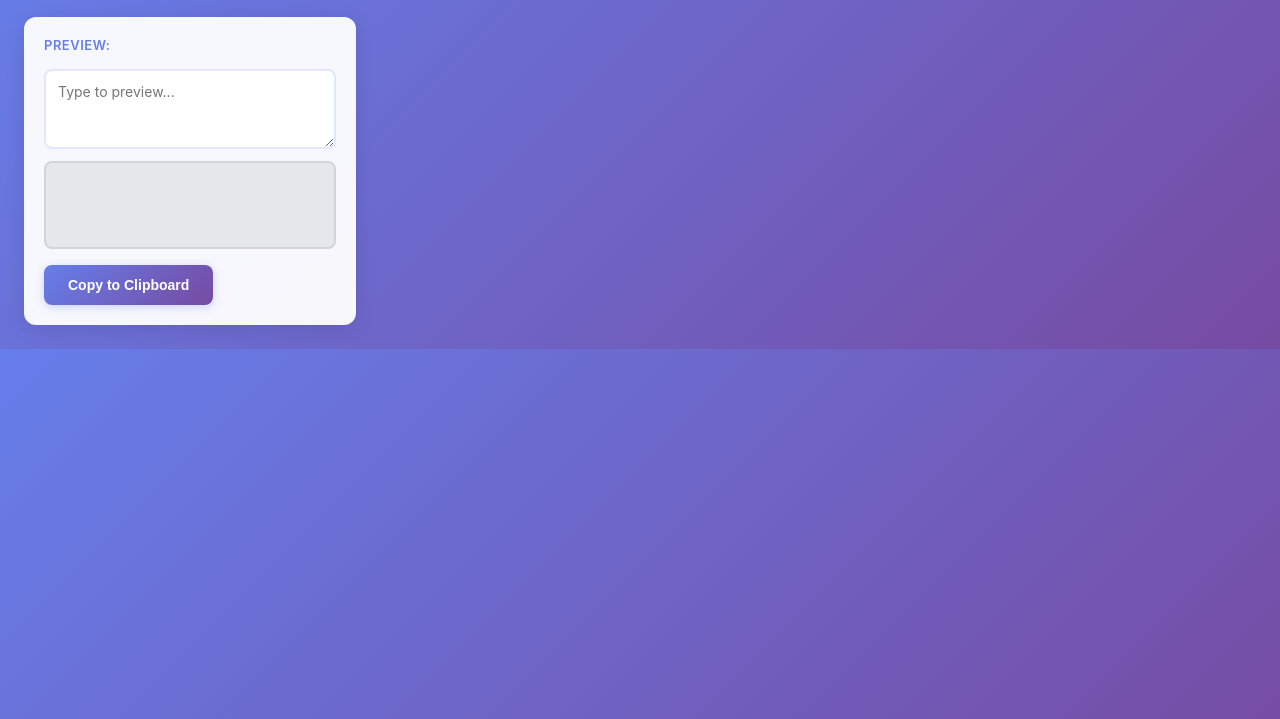
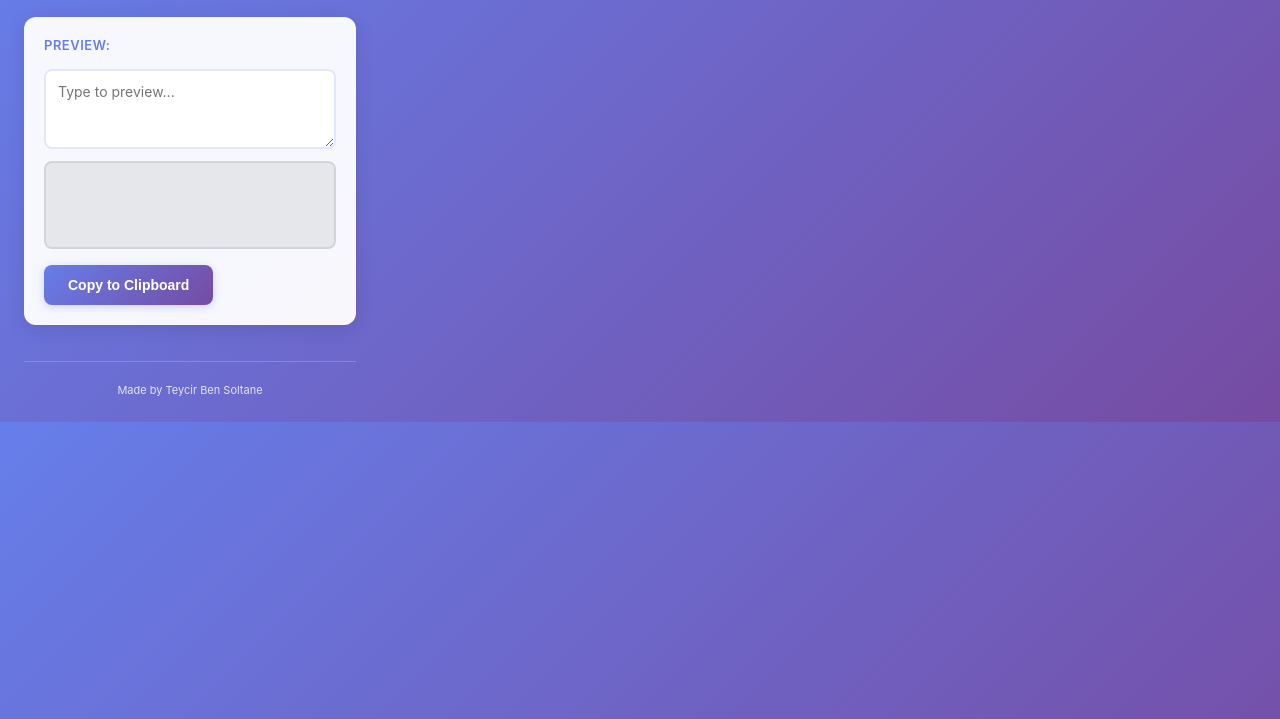
Before and after one commit to Teycir/ScrambleText, a website with bundled scripts: page extension/popup/popup.html in a window 1280 px wide. Shown: the part 81-800 px from the top of the page. Built offline with nearby package versions, Linux system fonts and the light colour scheme.

Commit message:
Add credits to Teycir Ben Soltane

```diff
--- a/extension/popup/popup.css
+++ b/extension/popup/popup.css
@@ -122,3 +122,21 @@ h1 {
   from { opacity: 0; transform: translateX(-10px); }
   to { opacity: 1; transform: translateX(0); }
 }
+
+.footer {
+  text-align: center;
+  margin-top: 16px;
+  padding-top: 16px;
+  border-top: 1px solid rgba(255, 255, 255, 0.2);
+}
+
+.footer a {
+  color: rgba(255, 255, 255, 0.8);
+  text-decoration: none;
+  font-size: 11px;
+  transition: color 0.2s;
+}
+
+.footer a:hover {
+  color: white;
+}
--- a/extension/popup/popup.html
+++ b/extension/popup/popup.html
@@ -20,6 +20,9 @@
         <span id="copyStatus"></span>
       </div>
     </div>
+    <div class="footer">
+      <a href="https://teycirbensoltane.tn" target="_blank">Made by Teycir Ben Soltane</a>
+    </div>
   </div>
   <script src="popup.js"></script>
 </body>
```
Also changed, not shown: README.md.
